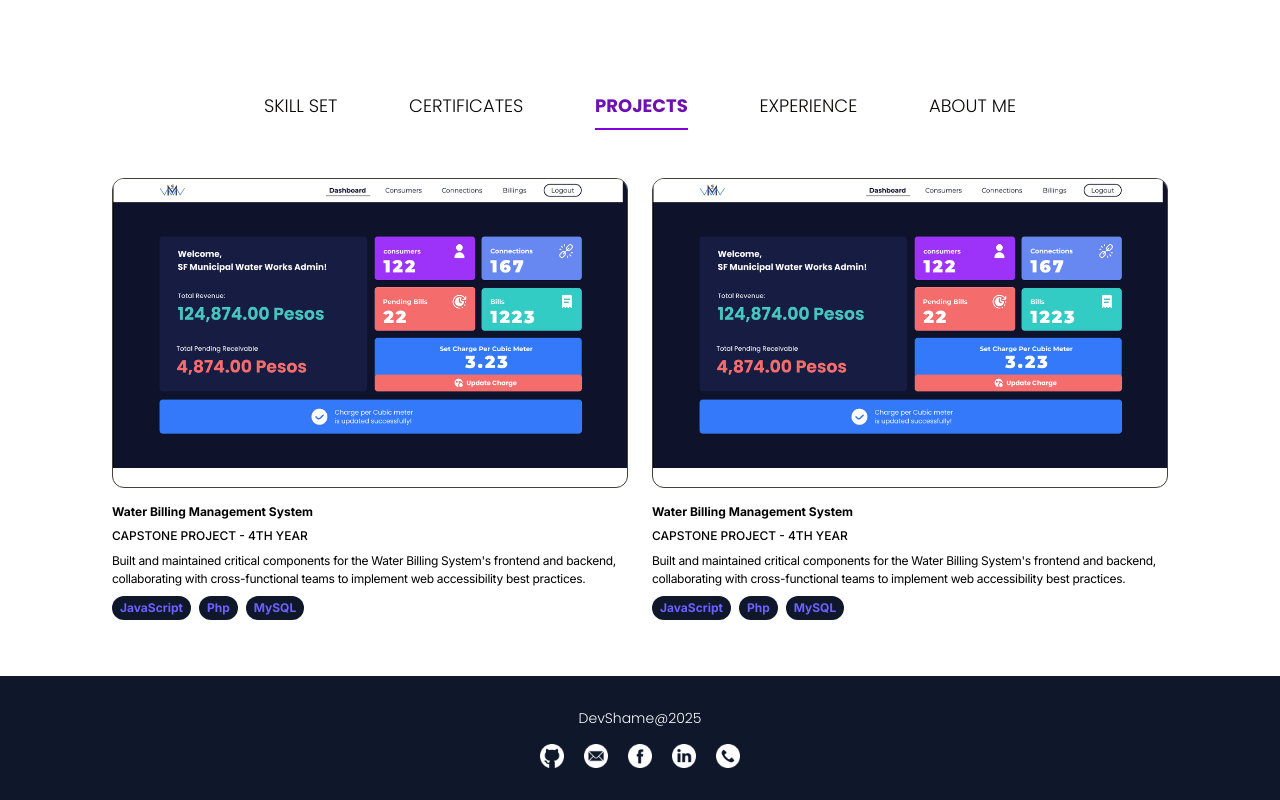
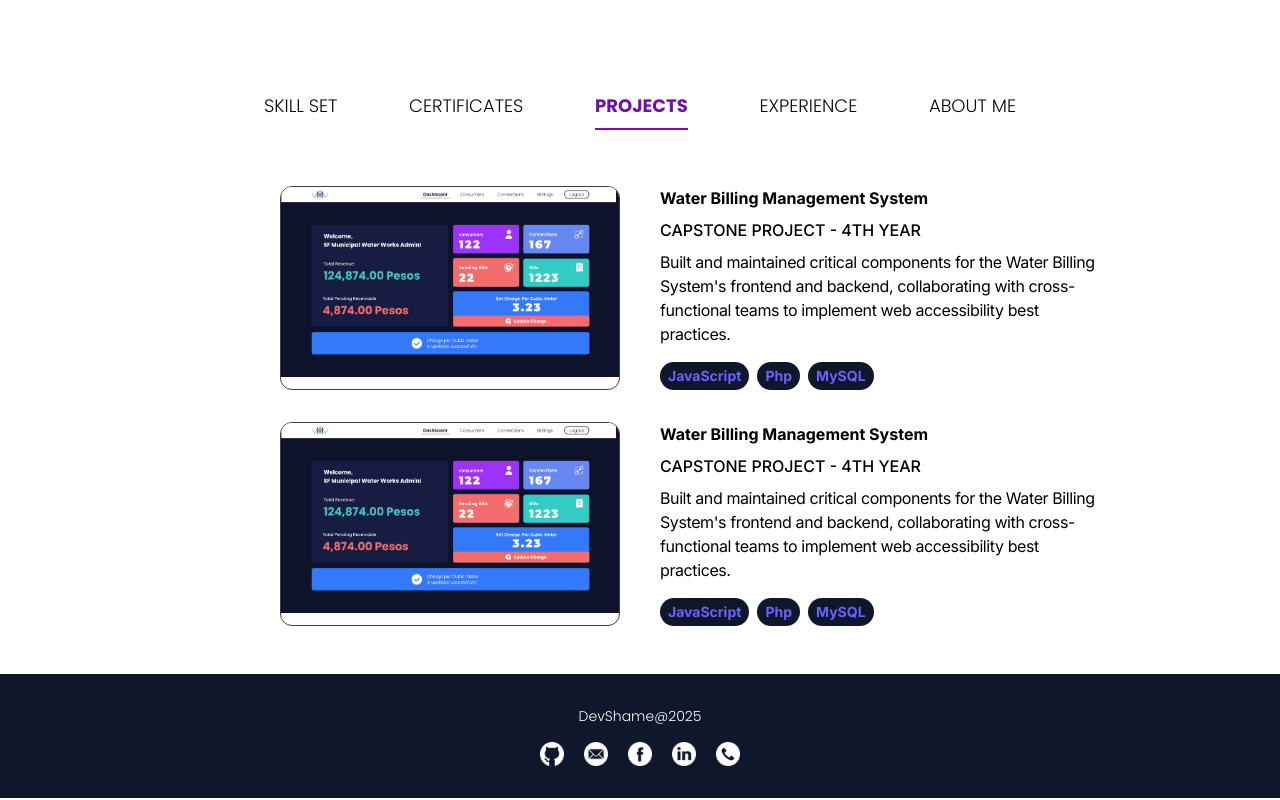
Before and after one commit to shameCanales/shame-portfolio, a React (Vite) app: page /projects in a window 1280 px wide. Shown: the part 1566-2366 px from the top of the page. Built offline with nearby package versions, Linux system fonts and the light colour scheme; no server answers.

Commit message:
styled projects for large vp

```diff
--- a/src/components/ProjectComp.jsx
+++ b/src/components/ProjectComp.jsx
@@ -3,15 +3,18 @@ import Paragraph from "../ui/paragraph";
 
 export default function ProjectComp({ name, desc, src, projFor, stack }) {
   return (
-    <div className="mt-8 sm:mt-0 mb-14 sm:mb-4">
-      <div className="rounded-xl overflow-hidden aspect-[15/9] border-1 border-stone-700 relative">
+    <div className="mt-8 sm:mt-0 mb-14 sm:mb-4 lg:mb-2 lg:grid lg:grid-cols-2 items-center justify-center lg:gap-10">
+      <div className="rounded-xl overflow-hidden aspect-[15/9] border-1 border-stone-700 relative lg:w-[340px] justify-self-end">
         <img className="" src={src} alt={name} />
         <div className="absolute inset-0 hover:bg-black/70 transition-all ease-in-out index-[9]"></div>
       </div>
-      <p className="inter-bold text-xs mt-4">{name}</p>
-      <p className="uppercase inter-medium text-xs mt-2">{projFor}</p>
-      <p className="leading-4.5 tracking-tight inter-regular text-xs mt-2">{desc}</p>
-      <ul className="flex gap-1 mt-2 md:gap-2">
+      <div className="lg:max-w-[447px]">
+        <p className="inter-bold text-xs lg:text-base mt-4 lg:mt-0">{name}</p>
+        <p className="uppercase inter-medium text-xs lg:text-base mt-2">{projFor}</p>
+        <p className="leading-4.5 lg:leading-6 tracking-tight inter-regular text-xs lg:text-base mt-2">
+          {desc}
+        </p>
+        <ul className="flex gap-1 mt-2 lg:mt-4 md:gap-2">
           {stack.map((tech) => (
             <li key={tech}>
               <TechStackItem item={tech} />
@@ -19,5 +22,6 @@ export default function ProjectComp({ name, desc, src, projFor, stack }) {
           ))}
         </ul>
       </div>
+    </div>
   );
 }
--- a/src/pages/Projects.jsx
+++ b/src/pages/Projects.jsx
@@ -3,7 +3,7 @@ import ProjectComp from "../components/ProjectComp";
 
 export default function Projects() {
   return (
-    <div className="mt-8 sm:mt-02 sm:grid sm:grid-cols-2 sm:gap-5 md:gap-6">
+    <div className="mt-8 sm:mt-2 lg:mt-10 sm:grid sm:grid-cols-2 lg:grid-cols-1 sm:gap-5 md:gap-6">
       {projects.map((proj) => (
         <ProjectComp
           key={proj.name}
--- a/src/ui/TechStackItem.jsx
+++ b/src/ui/TechStackItem.jsx
@@ -1,3 +1,3 @@
 export default function TechStackItem({ item }) {
-  return <p className="px-2 py-1 bg-slate-900 text-[#6C61FF] rounded-full text-xs inter-bold">{item}</p>;
+  return <p className="px-2 py-1 bg-slate-900 text-[#6C61FF] rounded-full text-xs lg:text-sm inter-bold">{item}</p>;
 }
```
Lines whose indentation alone changed are shown as unchanged.
